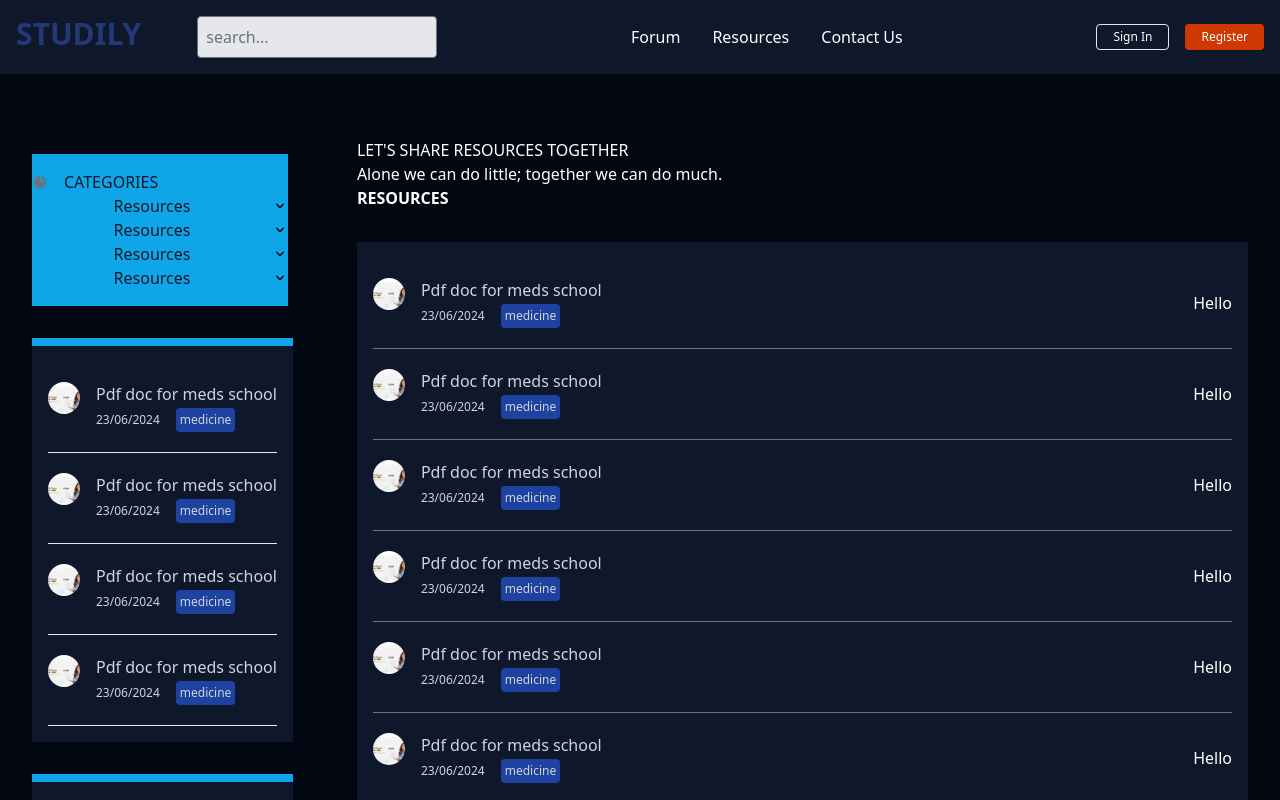
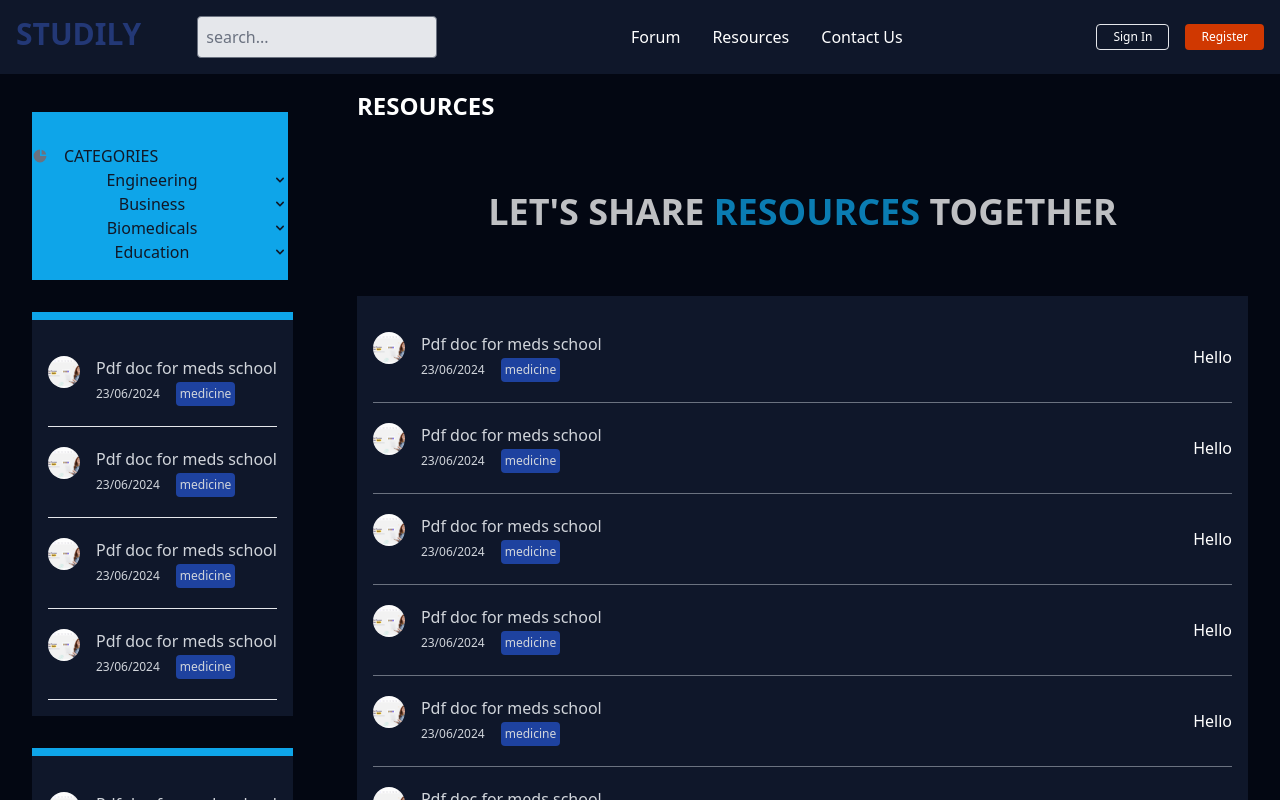
Before and after one commit to tessobelvine/studily, a Next.js app: page /resources in a window 1280 px wide. Shown: the top 800 px of the page. Built offline with nearby package versions, Linux system fonts and the light colour scheme.

Commit message:
New changes done

```diff
--- a/app/contact/page.jsx
+++ b/app/contact/page.jsx
@@ -1,9 +1,25 @@
+// import Link from "next/link";
 import React from "react";
+import { FaFacebook, FaWhatsapp } from "react-icons/fa";
 
 export default function page() {
   return (
-    <section>
+    <section className="bg-slate-900 h-screen block">
       <h2>Contact page</h2>
+      <div className=" flex bg-sky-500 p-8 h-96 m-8">
+        <div>
+          <h1>Send us a message</h1>
+          <input type="text" placeholder="Name"></input>
+          <input type="email" placeholder="Email"></input>
+          <FaFacebook size={50} color="blue" className="pt-4" />
+          <FaWhatsapp size={50} color="green" className="pt-4" />
+          <FaFacebook size={50} color="blue" className="pt-4" />
+        </div>
+        <div>
+          <h1>Contact us</h1>
+          <p>We are open for any suggestion or just to have a chat</p>
+        </div>
+      </div>
     </section>
   );
 }
--- a/app/layout.jsx
+++ b/app/layout.jsx
@@ -13,9 +13,9 @@ export const metadata = {
 export default function RootLayout({ children }) {
   return (
     <html lang="en">
-      <body className="">
+      <body className="bg-slate-950">
         <Header />
-        <main className="container m-auto min-h-screen">{children}</main>
+        <main className="container m-auto min-h-screen pt-8">{children}</main>
         <Footer />
         <Script src="../node_modules/flowbite/dist/flowbite.min.js"></Script>
       </body>
--- a/app/resources/layout.jsx
+++ b/app/resources/layout.jsx
@@ -1,7 +1,7 @@
 import Aside from "@/components/Aside";
 import SecondAside from "@/components/SecondAside";
 
-export default function ({ children }) {
+export default function layout({ children }) {
   return (
     <div className="container py-16 px-4 mx-auto bg-gray-950">
       <section className="flex  flex-col gap-8 lg:flex-row lg:items-start">
--- a/app/resources/page.jsx
+++ b/app/resources/page.jsx
@@ -48,14 +48,15 @@ const resources = [
 export default function page() {
   return (
     <div className="">
-      <span className="text-white block">
-        <h1>LET'S SHARE RESOURCES TOGETHER</h1>
-        <p>
-          Alone we can do little; <span>together we can do much.</span>
-        </p>
-      </span>
+      <h2 className=" animate-bounce text-white   font-extrabold text-2xl text-sky-500">
+        RESOURCES
+      </h2>
+      <div className="text-white text-white py-8 lg:py-16 block">
+        <h1 className="lg:text-4xl font-extrabold text-center opacity-75 text-2xl ">
+          LET'S SHARE <span className="text-sky-500">RESOURCES</span> TOGETHER
+        </h1>
+      </div>
       <div>
-        <h2 className="text-white   font-extrabold mb-8">RESOURCES</h2>
         <div className="bg-slate-900 p-4">
           {resources.map((resource, index) => (
             <div
--- a/components/Aside.jsx
+++ b/components/Aside.jsx
@@ -12,22 +12,22 @@ export default function Aside() {
           <Sidebar.Item href="#" icon={HiChartPie}>
            <span className="ml-4">CATEGORIES</span>
           </Sidebar.Item>
-          <Sidebar.Collapse label="Resources" >
+          <Sidebar.Collapse label="Engineering" >
             <Sidebar.Item href="/resources/products">Products</Sidebar.Item>
             <Sidebar.Item href="/resources/sales">Sales</Sidebar.Item>
           </Sidebar.Collapse>
 
-          <Sidebar.Collapse label="Resources" >
+          <Sidebar.Collapse label="Business" >
             <Sidebar.Item href="/resources/products">Products</Sidebar.Item>
             <Sidebar.Item href="/resources/sales">Sales</Sidebar.Item>
           </Sidebar.Collapse>
 
-          <Sidebar.Collapse label="Resources" >
+          <Sidebar.Collapse label="Biomedicals" >
             <Sidebar.Item href="/resources/products">Products</Sidebar.Item>
             <Sidebar.Item href="/resources/sales">Sales</Sidebar.Item>
           </Sidebar.Collapse>
 
-          <Sidebar.Collapse label="Resources" >
+          <Sidebar.Collapse label="Education" >
             <Sidebar.Item href="/resources/products">Products</Sidebar.Item>
             <Sidebar.Item href="/resources/sales">Sales</Sidebar.Item>
           </Sidebar.Collapse>
--- a/components/Footer.jsx
+++ b/components/Footer.jsx
@@ -29,6 +29,7 @@ export default function Footer() {
         <nav className="flex flex-col gap-4 justify-between  font-medium text-gray-700 text-l hover:text-sky-500">
           <h1 className="text-white text-2xl">Contact Us</h1>
           <Link href={"/contact"}>Home</Link>
+          <Link href={"/contact"}>Help</Link>
           <Link href={"/contact"}>Contact</Link>
 
         </nav>
--- a/components/Header.jsx
+++ b/components/Header.jsx
@@ -1,9 +1,9 @@
 import Link from "next/link";
 import Button from "./Button";
 
-export default function () {
+export default function page() {
   return (
-    <section className="bg-slate-900 p-4 sticky top-0">
+    <section className="bg-slate-900 p-4 fixed left-0 right-0 top-0 z-50">
       <div className="container mx-auto flex justify-between  items-center ">
         <div className="flex gap-14 justify-between">
           <Link
--- a/components/ResourceCards.jsx
+++ b/components/ResourceCards.jsx
@@ -7,7 +7,7 @@ export default function ResourceCards({ resource }) {
         <Image
           className="w-8 h-8 object-cover rounded-full"
           src={resource.imageSrc}
-          width={800}
+          alt={resource.title}          width={800}
           height={800}
         />
         <div>
```
Lines whose indentation alone changed are shown as unchanged.
